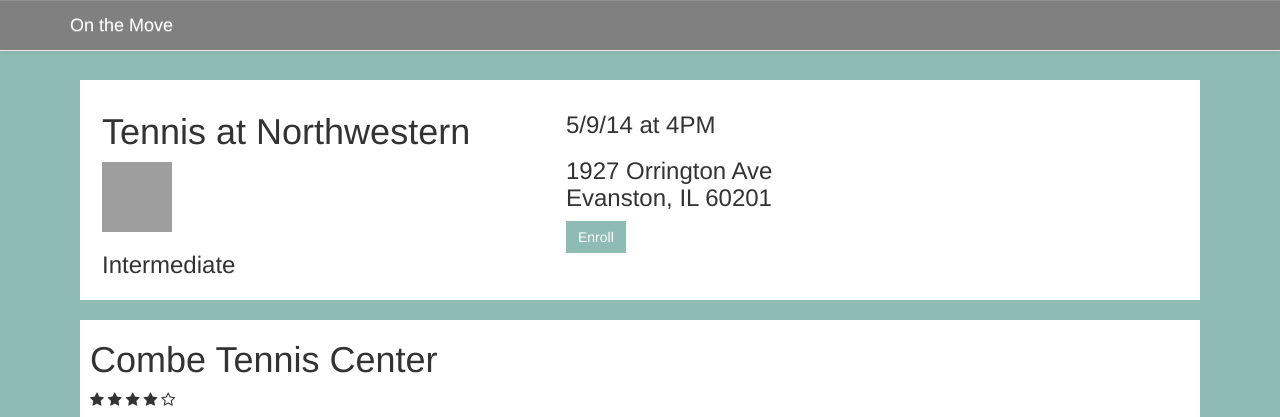
After one commit to blee42/onthemove, a Flask app: page /details in a window 1280 px wide. The commit adds this page. Shown: the top 417 px of the page. Run offline with Flask 2, Linux system fonts and the light colour scheme; some libraries are stand-ins or nearby versions; grey boxes are pictures that could not be loaded.

Commit message:
add details page

```diff
--- a/app.py
+++ b/app.py
@@ -62,6 +62,10 @@
     form = ForgotForm(request.form)
     return render_template('forms/forgot.html', form = form)
 
+@app.route('/details')
+def details():
+    return render_template('pages/placeholder.details.html')
+
 # Error handlers.
 
 @app.errorhandler(500)
--- a/static/css/main.css
+++ b/static/css/main.css
@@ -26,11 +26,109 @@
   background: #555;
   color: #FFF;
 }
+
+body {
+	background-color: #8EBBB4;
+}
+
+.navbar {
+	background-image: none;
+	background-color: gray;
+}
+
+.navbar-default .navbar-brand, .navbar-default .navbar-brand:hover {
+	color: white;
+}
+
+#footer {
+	background-image: none;
+	background-color: gray;
+	color:white;
+}
+
+
 /* Main elements end */
 
 
 /*****************************************************************************
  * Various other styles
  ****************************************************************************/
+@media (max-width: 600px) {
+	h1 {
+		font-size: 18px;
+	}
+	h3 {
+		font-size: 15px;
+	}
+}
+
 
 /* Various other styles end */
+
+/*****************************************************************************
+ * Detail Page Styles
+ ****************************************************************************/
+.border-div {
+	padding:10px;
+	background-color: white;
+}
+
+.col-xs-6 {
+	padding:0;
+	margin: 12px;
+	width:40%;
+}
+
+.act-logo {
+	width:70px;
+	height:70px;
+}
+
+.row {
+	margin: 20px 10px;
+	padding: 0px 10px 0px 10px;
+}
+
+.loc-div {
+	padding-bottom: 10px;
+}
+
+#rating-div {
+	padding-bottom: 10px;
+}
+
+.rating {
+	font-size: 15px;
+}
+
+.img-div {
+	width:100%;
+	height:70px;
+}
+
+.loc-img {
+	width:100%;
+	height:100%;
+}
+
+.close-btn {
+	margin-bottom: 20px;
+}
+
+.clear-btn-white, .clear-btn-white:hover {
+	background-color: transparent;
+	color: white;
+	border-radius: 0;
+	border-width: 2px;
+	border-color: white;
+	border-style: solid;
+}
+
+#enroll-btn {
+	background-color: #8EBBB4;
+	border-radius: 0;
+	border:none;
+	color:white;
+}
+
+/* Detail Page Styles end */
--- a/templates/layouts/main.html
+++ b/templates/layouts/main.html
@@ -43,35 +43,23 @@
     <div class="navbar navbar-default navbar-fixed-top">
       <div class="container">
         <div class="navbar-header">
-          <button type="button" class="navbar-toggle" data-toggle="collapse" data-target=".navbar-collapse">
+          <!-- <button type="button" class="navbar-toggle" data-toggle="collapse" data-target=".navbar-collapse">
             <span class="icon-bar"></span>
             <span class="icon-bar"></span>
             <span class="icon-bar"></span>
-          </button>
-          <a class="navbar-brand" href="/">Project name</a>
+          </button> -->
+          <a class="navbar-brand" href="/">On the Move</a>
         </div>
-        <div class="collapse navbar-collapse">
+        <!-- <div class="collapse navbar-collapse">
           <ul class="nav navbar-nav">
             <li {% if request.endpoint == 'home' %} class="active" {% endif %}><a href="{{ url_for('home') }}">Home</a></li>
             <li {% if request.endpoint == 'about' %} class="active" {% endif %}><a href="{{ url_for('about') }}">About</a></li>
-            <li class="dropdown">
-              <a class="dropdown-toggle" data-toggle="dropdown">Dropdown <b class="caret"></b></a>
-              <ul class="dropdown-menu">
-                <li><a>Action</a></li>
-                <li><a>Another action</a></li>
-                <li><a>Something else here</a></li>
-                <li class="divider"></li>
-                <li class="dropdown-header">Nav header</li>
-                <li><a>Separated link</a></li>
-                <li><a>One more separated link</a></li>
-              </ul>
-            </li>
           </ul>
           <ul class="nav navbar-nav pull-right">
             <li><a href="{{ url_for('register') }}">Signup</a></li>
             <li><a href="{{ url_for('login') }}">Login</a></li>
           </ul>
-        </div><!--/.nav-collapse -->
+        </div> --><!--/.nav-collapse -->
       </div>
     </div>
 
@@ -96,8 +84,8 @@
   </div>
 
   <div id="footer">
-    <div class="container">
-      <p>Your Company &copy; All Rights Reserved.</p>
+    <div class="container text-center">
+      <p>On the Move - Northwestern University - EECS 394</p>
       {% block footer %}{% endblock %}
     </div>
   </div>
--- /dev/null
+++ b/templates/pages/placeholder.details.html
@@ -0,0 +1,79 @@
+{% extends 'layouts/main.html' %}
+{% block title %}Details{% endblock %}
+{% block content %}
+
+<div class="modal fade" id="enroll-modal" tabindex="-1" role="dialog">
+	<div class="modal-dialog">
+		<div class="modal-content">
+			<div class="modal-header">
+				<h4 class=modal-title>Participants</h4>
+				<div class="modal-body">
+					The owner of this activity has been notified of your enrollment.
+					<br>
+					<div class="pull-right">
+						<button type="button" class="btn btn-default close-btn" data-dismiss="modal">Close</button>
+					</div>
+				</div>
+			</div>
+		</div>
+	</div>
+</div>
+
+<div class="modal fade" id="user-modal" tabindex="-1" role="dialog">
+	<div class="modal-dialog">
+		<div class="modal-content">
+			<div class="modal-header">
+				<h4 class=modal-title>Participants</h4>
+				<div class="modal-body">
+					<ul>
+						<li>Greg Chan</li>
+						<li>Salil Gupta</li>
+					</ul>
+					<div class="pull-right">
+						<button type="button" class="btn btn-default close-btn" data-dismiss="modal">Close</button>
+					</div>
+				</div>
+			</div>
+		</div>
+	</div>
+</div>
+
+<div class="container-fluid">
+	<div class="row border-div">
+
+	  <div class="col-xs-6">
+	  	<h1>Tennis at Northwestern</h1>
+	  	<img class="act-logo" src="http://livingstontownship.org/sylsprograms/wp-content/uploads/2013/07/tennis-logo.jpg">
+	  	<h3>Intermediate</h3>
+	  </div>
+
+	  <div class="col-xs-6">
+	  	<h3><span>5/9/14</span> at <span>4PM</span></h3>
+	  	<h3><span>1927 Orrington Ave</span><br><span>Evanston, IL 60201</span></h3>
+	  	<button class="btn" id="enroll-btn" data-toggle="modal" data-target="#enroll-modal">Enroll</button>
+
+	  </div>
+	</div>
+
+	<div class="row border-div loc-div">
+		<h1>Combe Tennis Center</h1>
+		<div id="rating-div">
+			<span class="fa icon-star rating"></span>
+			<span class="fa icon-star rating"></span>
+			<span class="fa icon-star rating"></span>
+			<span class="fa icon-star rating"></span>
+			<span class="fa icon-star-empty rating"></span>
+		</div>
+		<div class="img-div">
+			<img class="loc-img" src="http://fitrec.mccormick.northwestern.edu/wordpress/http://fitrec.mccormick.northwestern.edu/wordpress/wp-content/uploads/2010/07/CombeTennisCourts450x300.jpg">
+		</div>
+	</div>
+
+	<div class="row">
+		<div class="text-center">
+			<button class="btn btn-lg clear-btn-white" data-toggle="modal" data-target="#user-modal">Participants</button>
+		</div>
+	</div>
+</div>
+
+{% endblock %}
```
